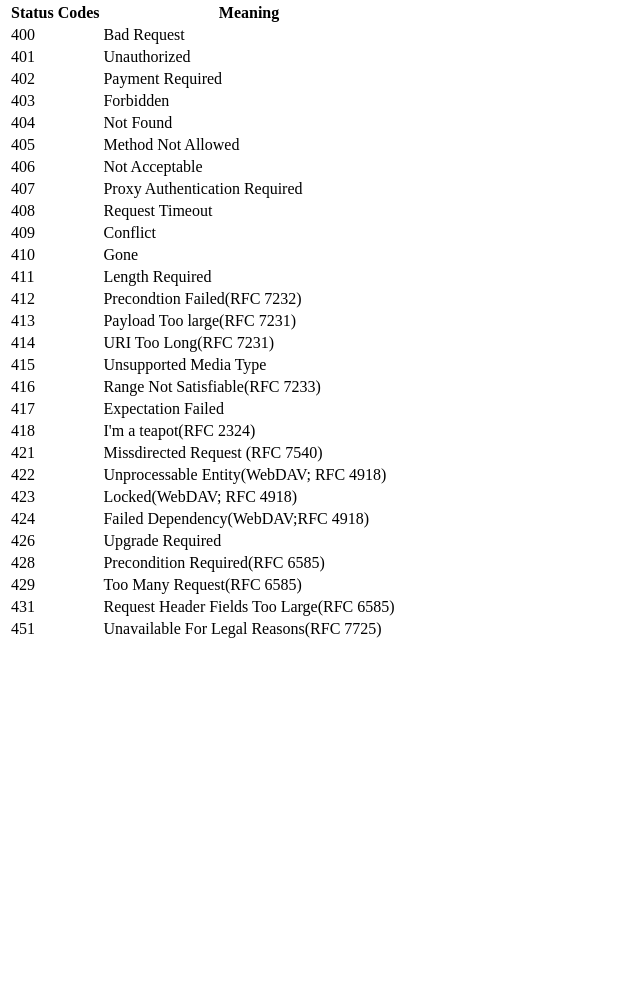
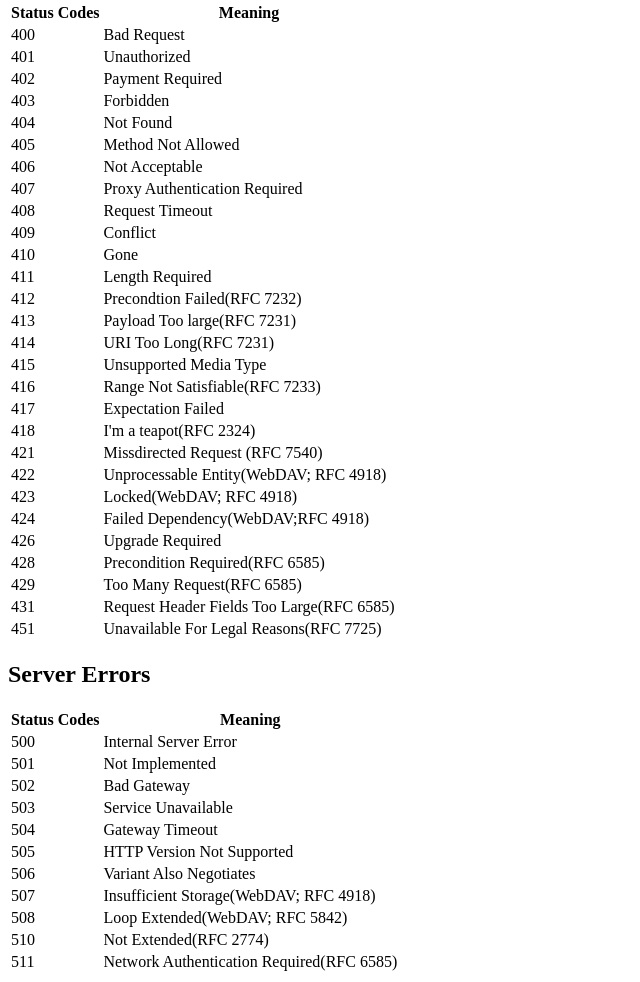
Before and after one commit to mgalexsy/WEBTEKLEKAdventure, a plain HTML site: page website/Status codes.html in a window 1280 px wide. Shown: the part 891-1873 px from the top of the page, without its empty margins (0-640 px from the left). Before the commit the page ends 1540 px from the top, so only its background shows below. Drawn offline with Linux system fonts and the light colour scheme.

Commit message:
added 5xx html by Duane and Viviene

```diff
--- a/website/Status codes.html
+++ b/website/Status codes.html
@@ -236,6 +236,57 @@
     <td>Unavailable For Legal Reasons(RFC 7725)</td>
   </tr>
   </table>
+  <h2>Server Errors</h2>
+<table id="sc5">
+  <tr>
+    <th>Status Codes</th>
+    <th>Meaning</th>
+  </tr>
+  <tr>
+    <td>500</td>
+    <td>Internal Server Error</td>
+  </tr>
+  <tr>
+    <td>501</td>
+    <td>Not Implemented</td>
+     </tr>
+  <tr>
+    <td>502</td>
+    <td>Bad Gateway</td>
+     </tr>
+    <tr>
+    <td>503</td>
+    <td>Service Unavailable</td>
+     </tr>
+    <tr>
+    <td>504</td>
+    <td>Gateway Timeout</td>
+     </tr>
+     <tr>
+    <td>505</td>
+    <td>HTTP Version Not Supported</td>
+     </tr>
+     <tr>
+     <td>506</td>
+    <td>Variant Also Negotiates</td>
+     </tr>
+     <tr>
+     <td>507</td>
+    <td>Insufficient Storage(WebDAV; RFC 4918)</td>
+  </tr>
+  <tr>
+   <td>508</td>
+    <td>Loop Extended(WebDAV; RFC 5842)</td>
+     </tr>
+<tr>
+  <td>510</td>
+    <td>Not Extended(RFC 2774)</td>
+     </tr>
+<tr>
+  <td>511</td>
+    <td>Network Authentication Required(RFC 6585)</td>
+     </tr>
+   </table>
 </body>
 </html>
 </head>
```
